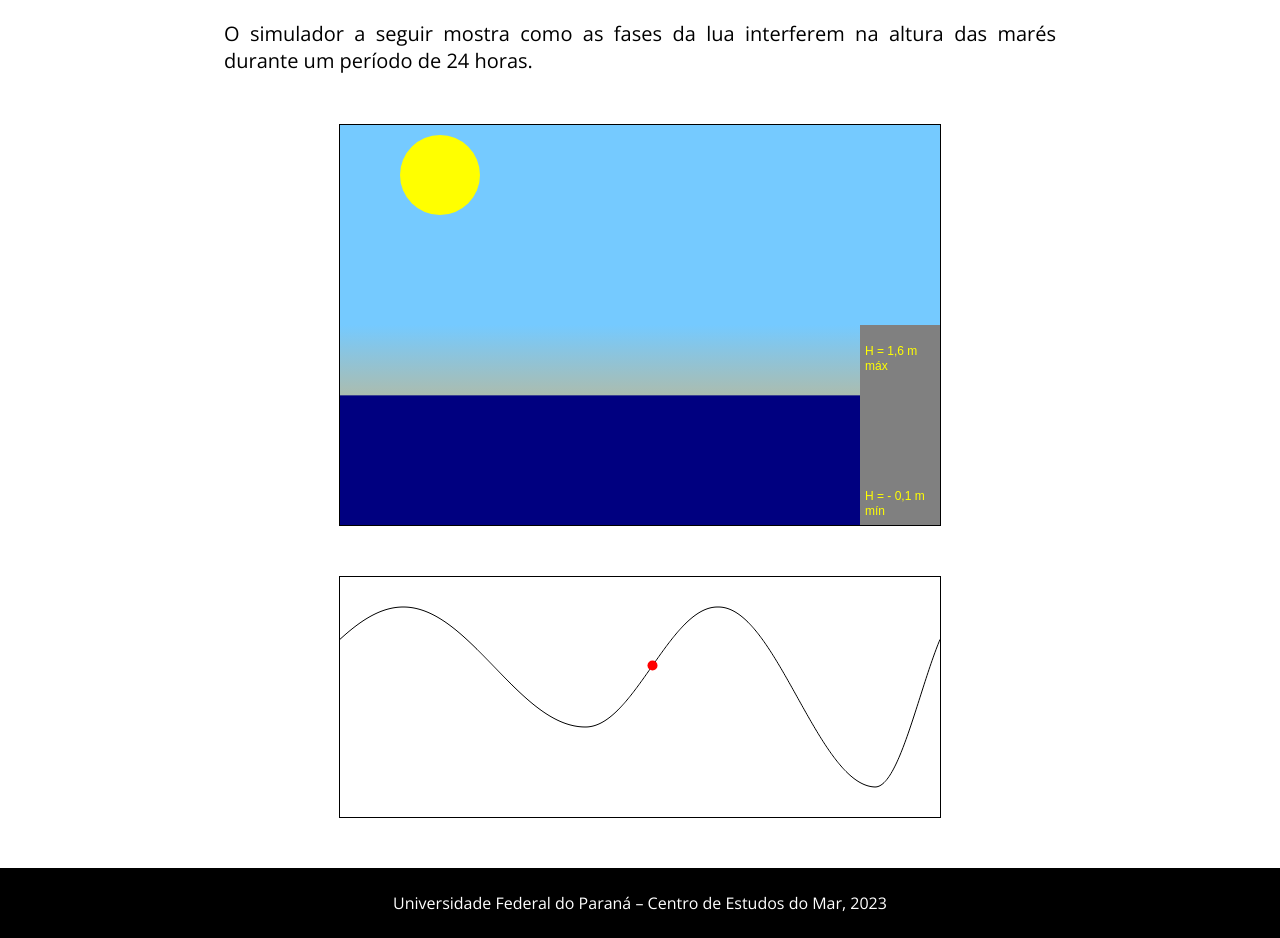
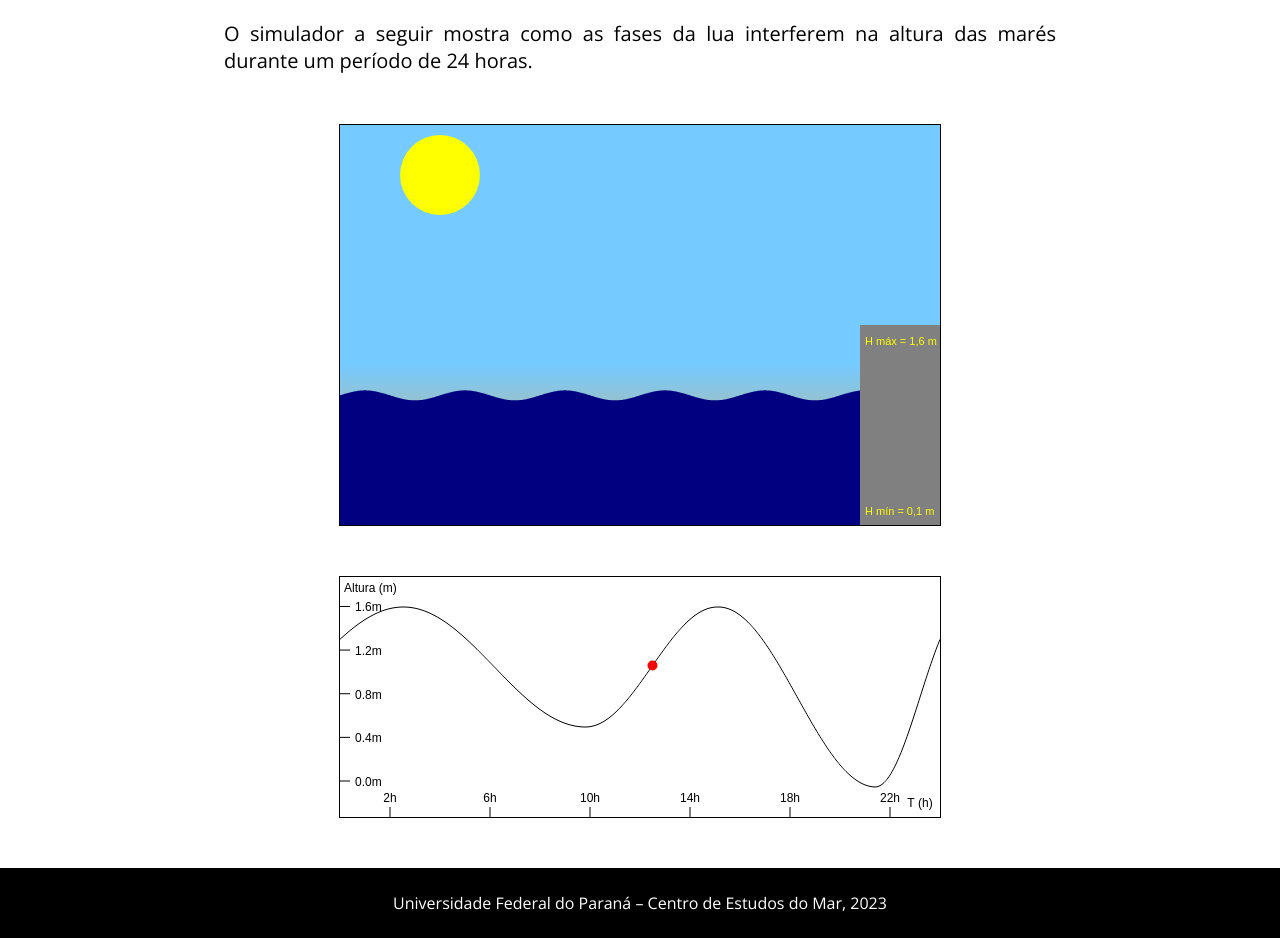
Before and after one commit to vgiebeluka/vgiebeluka.github.io, a plain HTML site: page gravitacao.html in a window 1280 px wide. Shown: the part 4400-5338 px from the top of the page. Drawn offline with nearby package versions, Linux system fonts and the light colour scheme; files whose address does not match are found by name.

Commit message:
Atualizado simulacao gravidade

```diff
--- a/gravitacao.html
+++ b/gravitacao.html
@@ -4,7 +4,7 @@
     <meta charset="UTF-8" />
     <meta name="viewport" content="width=device-width, initial-scale=1.0" />
     <meta http-equiv="X-UA-Compatible" content="ie=edge" />
-    <title>SOF</title>
+    <title>Gravitação e marés</title>
     <link rel="stylesheet" href="style.css" />
     <link rel="preconnect" href="https://fonts.googleapis.com" />
     <link rel="preconnect" href="https://fonts.gstatic.com" crossorigin />
@@ -26,8 +26,8 @@
             <a href="#">Formação das ondas</a>
             <a href="pressao.html">Pressão atmosférica</a>
             <a href="densidade.html">A Água do Mar</a>
-            <a href="#">Fenômenos sísmicos</a>
-            <a href="#">Forças de Coriolis</a>
+            <a href="fenomenos_sismicos.html">Fenômenos sísmicos</a>
+            <a href="forcas-de-coriolis.html">Forças de Coriolis</a>
             <a href="forcas-de-atrito.html">Forças de atrito</a>
             <a href="#">Curiosidades</a>
           </div>
@@ -229,6 +229,8 @@
           let targetWheight = 60; // Altura alvo do círculo azul celeste
           let currentWheight = 60; // Altura atual do círculo azul celeste
 
+
+
           function drawElements() {
             // Limpa o canvas
             pincel.clearRect(0, 0, cnv.width, cnv.height);
@@ -240,12 +242,12 @@
             pincel.fillStyle = "grey";
             pincel.fillRect(520, 200, 100, 400);
 
-            pincel.font = "12px Arial";
+            pincel.font = "11px Arial";
             pincel.fillStyle = "yellow";
-            pincel.fillText("H = 1,6 m", 525, 230);
-            pincel.fillText("máx", 525, 245);
-            pincel.fillText("H = - 0,1 m  ", 525, 375);
-            pincel.fillText("mín", 525, 390);
+            pincel.fillText("H máx = 1,6 m", 525, 220);
+            //pincel.fillText("máx", 525, 245);
+            pincel.fillText("H mín = 0,1 m  ", 525, 390);
+            //pincel.fillText("mín", 525, 390);
 
             // Ajuste para garantir que currentWheight não ultrapasse os limites do canvas
             let maxAllowedHeight = cnv.height; // Altura máxima do canvas
@@ -266,12 +268,45 @@
             pincel.fillStyle = cor;
             pincel.fill();
 
-            // Desenha o mar
+            /* Desenha o mar
             pincel.beginPath();
             pincel.fillStyle = "navy";
             pincel.fillRect(0, 0, 520, currentWheight);
-            pincel.fill();
+            pincel.fill(); */
+
+            //onda
+
+            let y0 = 5;
+      let k = 2 * Math.PI / 100;
+      let w = 2 * Math.PI * 2;
+      let t = 0;
+      let dt = 0.01;
+
+      function passo() {
+        pincel.clearRect(0, 0, 520, currentWheight);
+
+        pincel.beginPath();
+        for (let x = 0; x <= 520; x++) {
+          let y = currentWheight + y0 * Math.sin(k * x - w * t);
+          pincel.lineTo(x, y);
+        }
+        pincel.lineTo(520, 0);
+        pincel.lineTo(0, 0);
+        pincel.closePath()
+
+        pincel.fillStyle = "navy";
+        pincel.fill();
+
+
+        t = t + dt;
+
+
+
+      }
+
+      passo();
           }
+
 
           var graphCnv = document.getElementById("graph");
           var graphPincel = graphCnv.getContext("2d");
@@ -319,6 +354,45 @@
             // Atualiza a posição do círculo azul celeste com base na curva do gráfico
             currentWheight = circleY - yOffset; // Atualiza currentWheight para coincidir com circleY sem o yOffset
 
+            // Desenha as legendas no canvas principal
+            graphPincel.save();
+            graphPincel.setTransform(1, 0, 0, 1, 0, 0); // Reset transform to draw text normally
+
+            // Legenda do eixo horizontal (Horas)
+            graphPincel.font = "12px Arial";
+            graphPincel.fillStyle = "black";
+            graphPincel.textAlign = "center";
+            graphPincel.fillText(
+              "T (h)",
+              graphCnv.width - 20,
+              graphCnv.height - 10
+            );
+            let horas = [2, 6, 10, 14, 18, 22];
+            horas.forEach((hora) => {
+              let x = (hora / 24) * graphCnv.width;
+              graphPincel.fillText(hora + "h", x, graphCnv.height - 15);
+              graphPincel.beginPath();
+              graphPincel.moveTo(x, graphCnv.height - 10);
+              graphPincel.lineTo(x, graphCnv.height - 0);
+              graphPincel.stroke();
+            });
+
+            // Legenda do eixo vertical (Altura)
+            graphPincel.font = "12px Arial";
+            graphPincel.fillStyle = "black";
+            graphPincel.textAlign = "left";
+            graphPincel.fillText("Altura (m)", 4, 15);
+            for (let i = 0; i <= 1.6; i += 0.4) {
+              let y = graphCnv.height - 36 - (i / 2.2) * graphCnv.height;
+              graphPincel.fillText(i.toFixed(1) + "m", 15, y + 5);
+              graphPincel.beginPath();
+              graphPincel.moveTo(10, y);
+              graphPincel.lineTo(0, y);
+              graphPincel.stroke();
+            }
+
+            graphPincel.restore();
+
             requestAnimationFrame(drawGraph);
           }
 
@@ -326,6 +400,9 @@
 
           let lastFrameTime = performance.now();
           let smoothingFactor = 0.9;
+
+          // MUDAR CEU AQUI
+
           function changeValues() {
             let now = performance.now();
             let dt = (now - lastFrameTime) / 200;
--- a/style.css
+++ b/style.css
@@ -3,7 +3,7 @@ html {
 }
 
 body {
-    font-family: 'Open Sans', sans-serif;
+  font-family: "Open Sans", sans-serif;
   margin: 0;
   padding: 0;
   -ms-overflow-style: none;
@@ -19,12 +19,16 @@ body::-webkit-scrollbar {
 }
 
 .wrapper {
-    background: linear-gradient(to bottom, rgba(1, 24, 38, 0.75), rgba(4, 41, 64, 0)), url(img/background.jpg) no-repeat center center;
+  background: linear-gradient(
+      to bottom,
+      rgba(1, 24, 38, 0.75),
+      rgba(4, 41, 64, 0)
+    ),
+    url(img/background.jpg) no-repeat center center;
   min-height: 25rem;
   background-position: 00px 00px;
   background-size: cover;
 }
-
 
 nav {
   width: 100%;
@@ -58,13 +62,13 @@ nav ul li {
 
 nav ul li a {
   text-decoration: none;
-    color: #EBEFF2;
+  color: #ebeff2;
   padding: 18px;
   font-weight: bold;
   font-size: 16px;
 }
 
-nav a:hover{
+nav a:hover {
   background-color: #ffffff44;
 }
 
@@ -131,7 +135,7 @@ nav a:hover{
   background: white;
   font-size: 1.2em;
   font-weight: 550;
-    font-family: 'Montserrat', sans-serif;
+  font-family: "Montserrat", sans-serif;
 }
 
 .mainbtn button:hover {
@@ -150,7 +154,7 @@ nav a:hover{
 .simsarea h1 {
   text-align: center;
   font-size: 30px;
-    margin: 50px 0px ;
+  margin: 50px 0px;
 }
 
 .sims {
@@ -252,7 +256,7 @@ nav a:hover{
 
 #cnv {
   border: 1px solid black;
-    background: linear-gradient(to top, #FFA732 5%, #75caff 50%);
+  background: linear-gradient(to top, #ffa732 0%, #75caff 40%);
 }
 
 #sim_mares {
@@ -265,8 +269,6 @@ nav a:hover{
 #sim_mares p {
   flex-wrap: wrap;
 }
-
-
 
 footer {
   margin-top: auto;
@@ -293,5 +295,4 @@ footer {
     height: 1100px;
     width: 90%;
   }
-
 }
```
Lines whose indentation alone changed are shown as unchanged.
